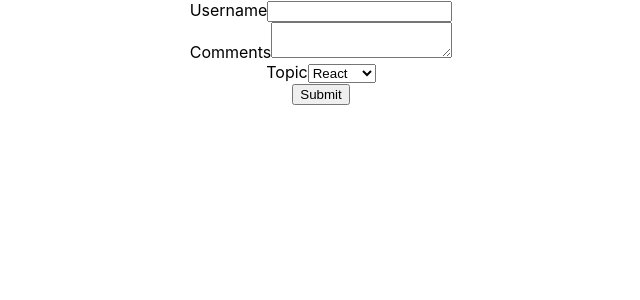
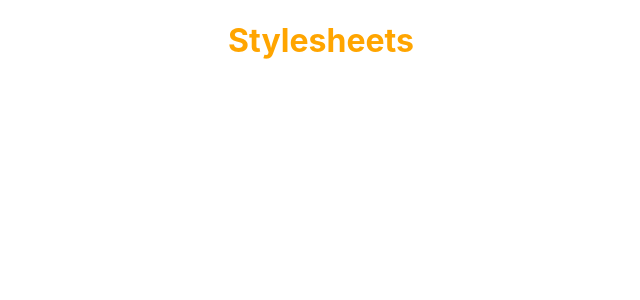
Before and after one commit to DavidPomarede/bonjour_terre2, a React (Create React App) app: page / in a window 1280 px wide. Shown: the top 300 px of the page, without its empty margins (319-959 px from the left). Built offline with nearby package versions, Linux system fonts and the light colour scheme.

Commit message:
styles and CSS

```diff
--- a/src/App.js
+++ b/src/App.js
@@ -12,8 +12,8 @@ import './App.css';
 // import UserGreeting from './components/UserGreeting'
 // import NameList from './components/NameList'
 // import PersonList from './components/PersonList'
-import Form from './components/Form'
-
+// import Form from './components/Form'
+import Stylesheets from './components/Stylesheets'
 
 class App extends Component {
   render() {
@@ -21,7 +21,7 @@ class App extends Component {
     <div className="App">
 
 
-        <Form />
+        <Stylesheets />
 
         {/* <UserGreeting /> */}
 
--- /dev/null
+++ b/src/components/Stylesheets.js
@@ -0,0 +1,10 @@
+import React from 'react'
+import './myStyles.css'
+
+function Stylesheets() {
+    return (
+        <h1 className='primary'>Stylesheets</h1>
+    )
+}
+
+export default Stylesheets
--- /dev/null
+++ b/src/components/myStyles.css
@@ -0,0 +1,3 @@
+.primary {
+    color: orange;
+}
```
